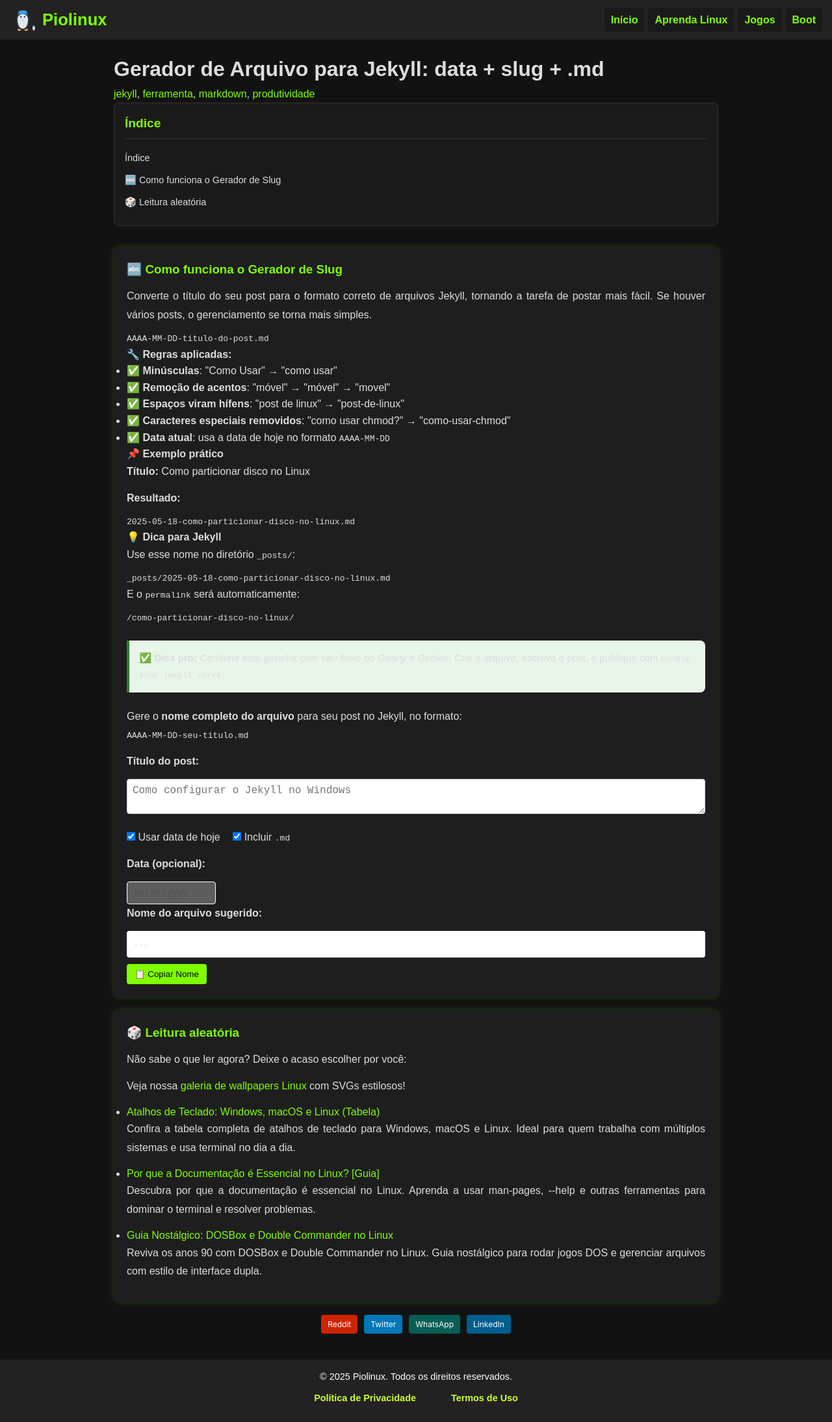
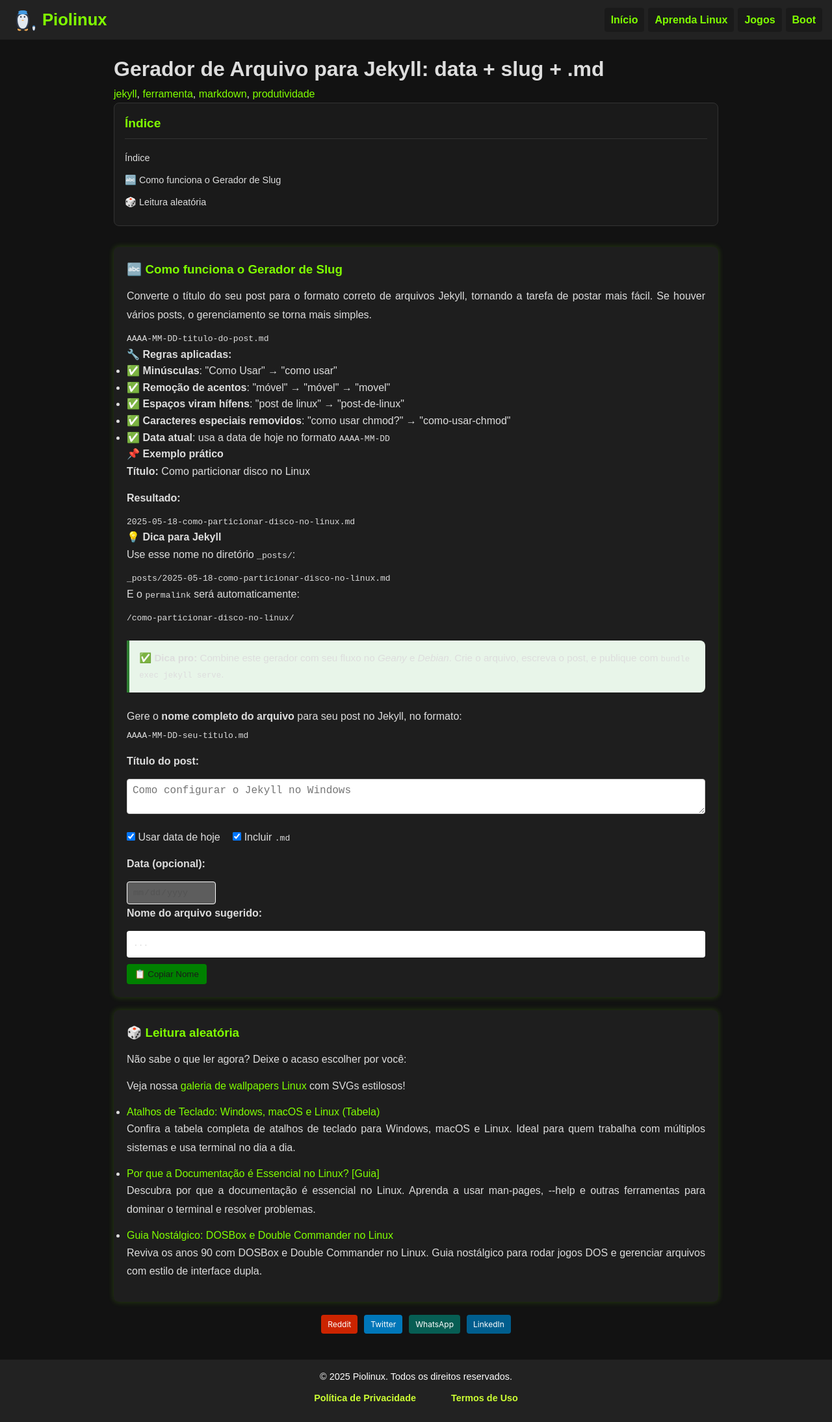
Before and after one commit to Piolinux/piolinux-site, a Jekyll site: the page built from _posts/2025-09-02-gerador-de-slug-para-jekyll.md, in a window 1280 px wide. Shown: the whole page at 65% size. Built offline with Jekyll 4.4.1, drawn with Linux system fonts in a browser that asks for light colours.

Commit message:
Update 2025-09-02-gerador-de-slug-para-jekyll.md

```diff
--- a/_posts/2025-09-02-gerador-de-slug-para-jekyll.md
+++ b/_posts/2025-09-02-gerador-de-slug-para-jekyll.md
@@ -89,9 +89,10 @@ permalink: /gerador-slug-jekyll/
   ...
 </div>
 
-<button id="copiar" style="margin-top: 10px; padding: 8px 12px; background: #80ff00; color: black; border: none; border-radius: 4px; cursor: pointer;">
+<button id="copiar" style="margin-top: 10px; padding: 8px 12px; background: #008000; color:#1A1A1A; border: none; border-radius: 4px; cursor: pointer;">
   📋 Copiar Nome
 </button>
+
 
 <script>
   document.addEventListener('DOMContentLoaded', function () {
```
